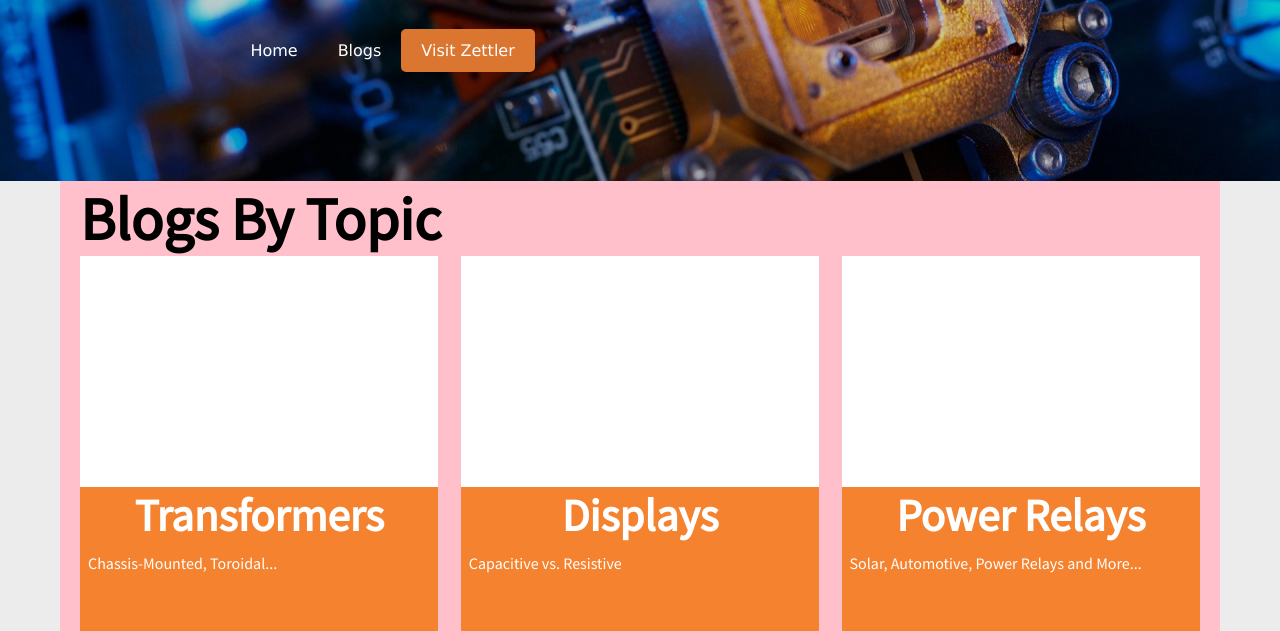
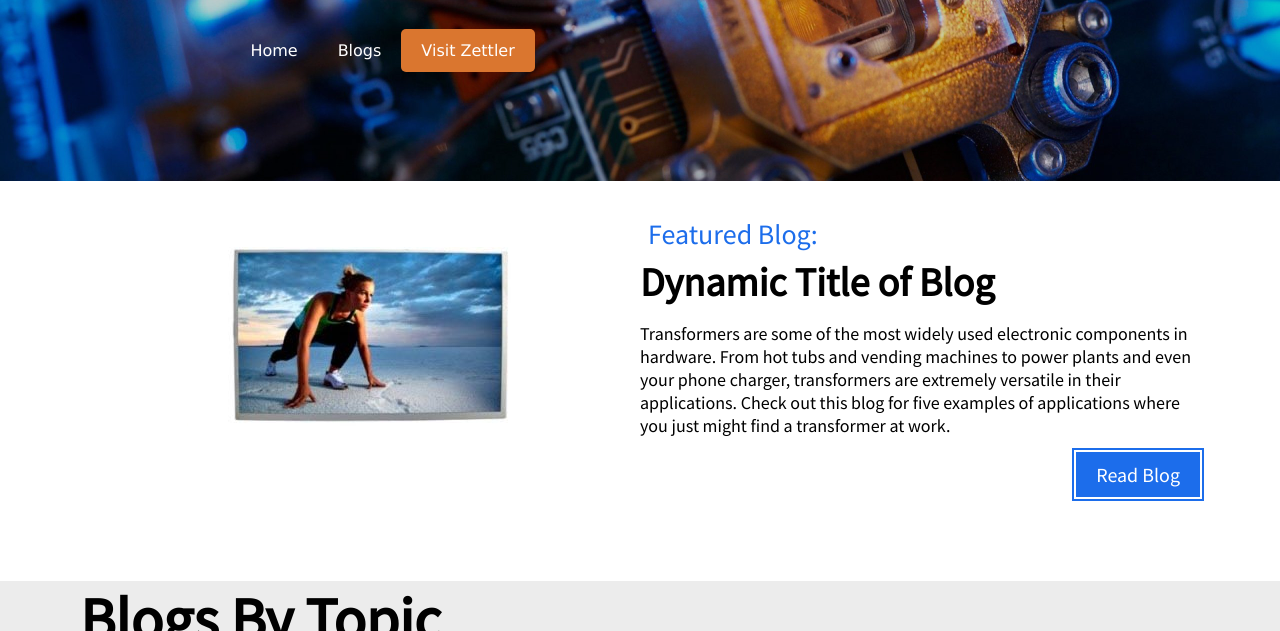
Before and after one commit to KaneMJ/ZBlog, a React app: page / in a window 1280 px wide. Shown: the part 169-800 px from the top of the page. Built offline with nearby package versions, Linux system fonts and the light colour scheme.

Commit message:
Committing before testping WP API

```diff
--- a/src/components/App.js
+++ b/src/components/App.js
@@ -1,5 +1,6 @@
 import React from 'react';
 import Header from './Header';
+import FeaturedBlog from './FeaturedBlog'
 import BlogTopic from './BlogTopic';
 import AboutZettler from './AboutZettler';
 import Footer from './Footer';
@@ -10,6 +11,7 @@ class App extends React.Component {
         return (
             <div className={styles.container}>
                 <Header />
+                <FeaturedBlog />
                 <BlogTopic />
                 <AboutZettler />
                 <Footer />
--- a/src/components/BlogTopic.js
+++ b/src/components/BlogTopic.js
@@ -10,6 +10,7 @@ class BlogTopic extends React.Component {
                     <div className={styles.cardWrapper}>
                         <div className={styles.transformerCard}>
                             <div className={styles.imgDiv}>
+                                <img src='../images/touchovenweb.jpg' alt='Zettler Transformers' />
                             </div>
                             <div className={styles.description}>
                                 <h3>Transformers</h3>
@@ -18,6 +19,7 @@ class BlogTopic extends React.Component {
                         </div>
                         <div className={styles.displayCard}>
                             <div className={styles.imgDiv}>
+                                <img src='../images/displaysweb.jpg' alt='AZ Displays' />
                             </div>
                             <div className={styles.description}>
                                 <h3>Displays</h3>
@@ -26,6 +28,7 @@ class BlogTopic extends React.Component {
                         </div>
                         <div className={styles.relayCard}>
                             <div className={styles.imgDiv}>
+                                <img src='../images/pluginsolarweb.jpg' alt='Zettler Solar' />
                             </div>
                             <div className={styles.description}>
                                 <h3>Power Relays</h3>
--- /dev/null
+++ b/src/components/FeaturedBlog.js
@@ -0,0 +1,25 @@
+import React from 'react';
+import styles from '../css/featuredblog.css';
+
+class FeaturedBlog extends React.Component {
+    render() {
+        return (
+            <div className={styles.wrapper}>
+                <div className={styles.innerContent}>
+                    <div className={styles.blogImage}>
+                        <span className={styles.helper}><img src='../images/relayPic.png' alt='Zettler Blog' /></span>
+                    </div>
+                    <div className={styles.blogContent}>
+                        <h3>Featured Blog:</h3>
+                        <h1>Dynamic Title of Blog</h1>
+                        <p>Transformers are some of the most widely used electronic components in hardware. From hot tubs and vending machines to power plants and even your phone charger, transformers are extremely versatile in their applications.
+                            Check out this blog for five examples of applications where you just might find a transformer at work.</p>
+                        <button type="submit">Read Blog</button>
+                    </div>
+                </div>
+            </div>
+        )
+    }
+}
+
+export default FeaturedBlog;
--- a/src/css/blogtopic.css
+++ b/src/css/blogtopic.css
@@ -6,7 +6,6 @@
 .blogTopicWrapper {
     max-width: 1120px;
     margin: 0 auto;
-    background-color: pink;
     height: 485px;
     padding: 0 20px 15px 20px;
 }
@@ -64,3 +63,10 @@
     padding-right: 8px;
     float: left;
 }
+
+.imgDiv img {
+    display: block;
+    max-height: 100%;
+    margin-left: auto;
+    margin-right: auto;
+}
--- /dev/null
+++ b/src/css/featuredblog.css
@@ -0,0 +1,79 @@
+.wrapper {
+    height: 400px;
+}
+
+.innerContent {
+    max-width: 1120px;
+    margin: 0 auto;
+    height: 330px;
+    padding: 35px 20px;
+}
+
+.blogImage, .blogContent {
+    width: 50%;
+}
+
+.blogImage {
+    float: left;
+    height: 300px;
+    white-space: nowrap;
+    text-align: center;
+    margin: 0;
+}
+
+.helper {
+    display: inline-block;
+    height: 100%;
+    vertical-align: middle;
+}
+
+.helper img {
+    vertical-align: middle;
+    max-height: 100%;
+    max-width: 100%;
+}
+
+.blogContent {
+    float: right;
+}
+
+.blogContent h3{
+    font-family: 'Source Sans Pro';
+    font-weight: lighter;
+    font-size: 28px;
+    margin: 0;
+    margin-left: 8px;
+    color: rgb(28,109,235);
+}
+
+.blogContent h1 {
+    font-family: 'Source Sans Pro';
+    margin-top: 5px;
+    margin-bottom: 0;
+    font-size: 40px;
+}
+
+.blogContent p{
+    font-family: 'Source Sans Pro';
+    font-weight: lighter;
+    font-size: 18px;
+    margin: 15px auto;
+}
+
+.blogContent button {
+    float: right;
+    padding: 10px 20px;
+    background-color: rgb(28,109,235);
+    outline: 2px solid rgb(28,109,235);
+    outline-offset: 2px;
+    border: none;
+    color: white;
+    font-family: 'Source Sans Pro';
+    font-size: 20px;
+    cursor: pointer;
+}
+
+.blogContent button:hover {
+    outline-offset: 3px;
+    transform: scale(1.1);
+}
```
Also changed, not shown: dist/images/displaysweb.jpg (added), dist/images/pluginsolarweb.jpg (added), dist/images/relayPic.png (added), dist/images/touchovenweb.jpg (added).
